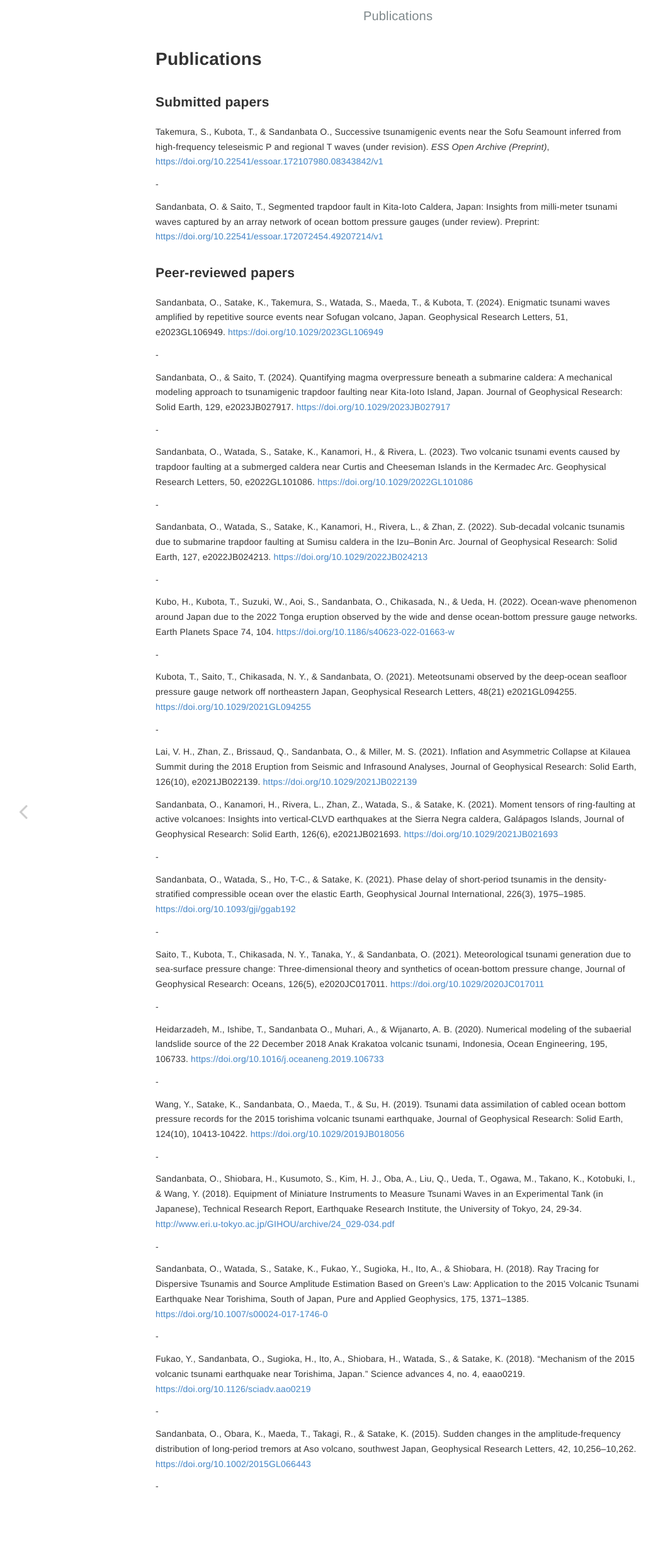
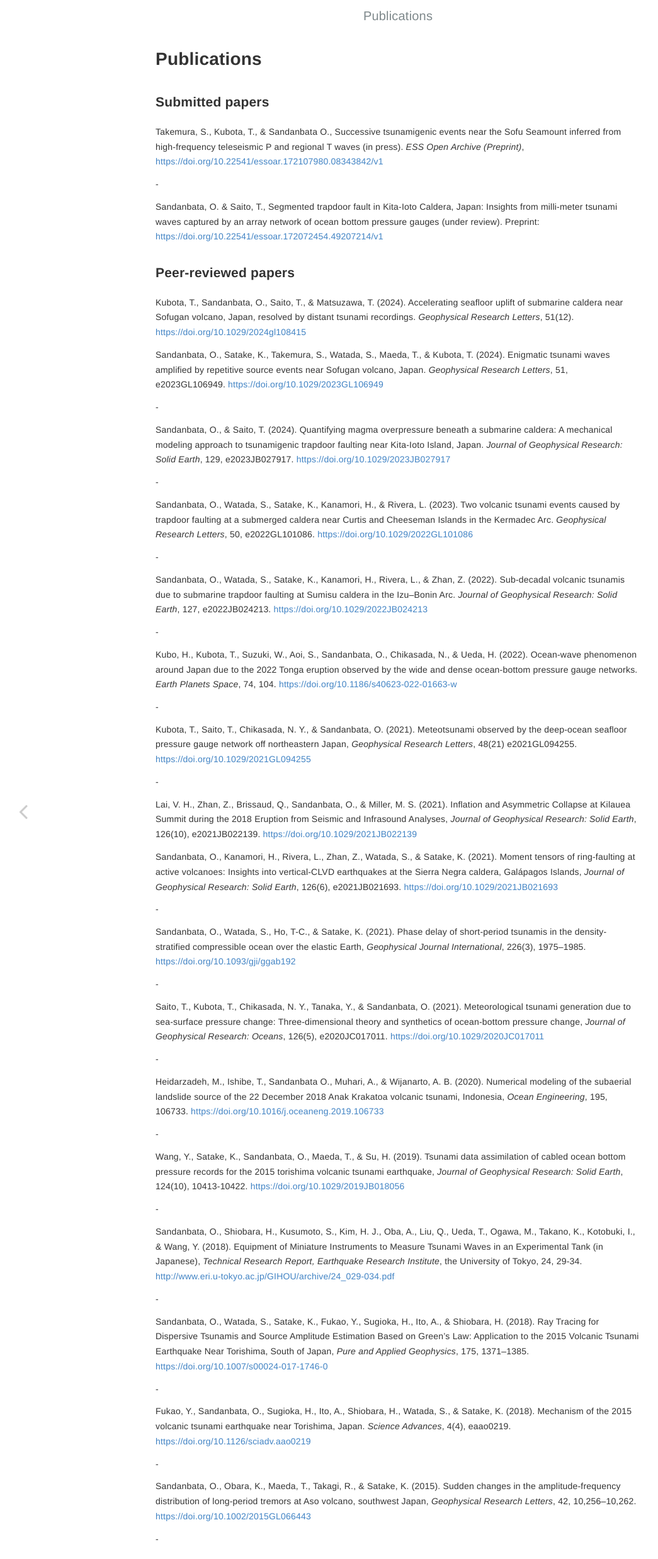
Before and after one commit to osm3dan/en_site, a Jekyll site: the page built from _pages/publications.md, in a window 1280 px wide. Shown: the whole page at 63% size, without its empty margins (8-1053 px from the left). Built offline with Jekyll 4.4.1, drawn with Linux system fonts in a browser that asks for light colours.

Commit message:
pub update

```diff
--- a/_pages/publications.md
+++ b/_pages/publications.md
@@ -5,7 +5,7 @@ title: Publications
 
 ### Submitted papers
 
-Takemura, S., Kubota, T., & Sandanbata O., Successive tsunamigenic events near the Sofu Seamount inferred from high-frequency teleseismic P and regional T waves (under revision). *ESS Open Archive (Preprint)*, [https://doi.org/10.22541/essoar.172107980.08343842/v1](https://doi.org/10.22541/essoar.172107980.08343842/v1)
+Takemura, S., Kubota, T., & Sandanbata O., Successive tsunamigenic events near the Sofu Seamount inferred from high-frequency teleseismic P and regional T waves (in press). *ESS Open Archive (Preprint)*, [https://doi.org/10.22541/essoar.172107980.08343842/v1](https://doi.org/10.22541/essoar.172107980.08343842/v1)
 
 -
 
@@ -14,64 +14,66 @@ Sandanbata, O. & Saito, T., Segmented trapdoor fault in Kita-Ioto Caldera, Japan
 
 ### Peer-reviewed papers
 
-Sandanbata, O., Satake, K., Takemura, S., Watada, S., Maeda, T., & Kubota, T. (2024). Enigmatic tsunami waves amplified by repetitive source events near Sofugan volcano, Japan. Geophysical Research Letters, 51, e2023GL106949. [https://doi.org/10.1029/2023GL106949](https://doi.org/10.1029/2023GL106949)
+Kubota, T., Sandanbata, O., Saito, T., & Matsuzawa, T. (2024). Accelerating seafloor uplift of submarine caldera near Sofugan volcano, Japan, resolved by distant tsunami recordings. *Geophysical Research Letters*, 51(12). [https://doi.org/10.1029/2024gl108415](https://doi.org/10.1029/2024gl108415)
+
+Sandanbata, O., Satake, K., Takemura, S., Watada, S., Maeda, T., & Kubota, T. (2024). Enigmatic tsunami waves amplified by repetitive source events near Sofugan volcano, Japan. *Geophysical Research Letters*, 51, e2023GL106949. [https://doi.org/10.1029/2023GL106949](https://doi.org/10.1029/2023GL106949)
 
 -
 
-Sandanbata, O., & Saito, T. (2024). Quantifying magma overpressure beneath a submarine caldera: A mechanical modeling approach to tsunamigenic trapdoor faulting near Kita-Ioto Island, Japan. Journal of Geophysical Research: Solid Earth, 129, e2023JB027917. [https://doi.org/10.1029/2023JB027917](https://doi.org/10.1029/2023JB027917)
+Sandanbata, O., & Saito, T. (2024). Quantifying magma overpressure beneath a submarine caldera: A mechanical modeling approach to tsunamigenic trapdoor faulting near Kita-Ioto Island, Japan. *Journal of Geophysical Research: Solid Earth*, 129, e2023JB027917. [https://doi.org/10.1029/2023JB027917](https://doi.org/10.1029/2023JB027917)
 
 -
 
-Sandanbata, O., Watada, S., Satake, K., Kanamori, H., & Rivera, L. (2023). Two volcanic tsunami events caused by trapdoor faulting at a submerged caldera near Curtis and Cheeseman Islands in the Kermadec Arc. Geophysical Research Letters, 50, e2022GL101086. [https://doi.org/10.1029/2022GL101086](https://doi.org/10.1029/2022GL101086)
+Sandanbata, O., Watada, S., Satake, K., Kanamori, H., & Rivera, L. (2023). Two volcanic tsunami events caused by trapdoor faulting at a submerged caldera near Curtis and Cheeseman Islands in the Kermadec Arc. *Geophysical Research Letters*, 50, e2022GL101086. [https://doi.org/10.1029/2022GL101086](https://doi.org/10.1029/2022GL101086)
 
 -
 
-Sandanbata, O., Watada, S., Satake, K., Kanamori, H., Rivera, L., & Zhan, Z. (2022). Sub-decadal volcanic tsunamis due to submarine trapdoor faulting at Sumisu caldera in the Izu–Bonin Arc. Journal of Geophysical Research: Solid Earth, 127, e2022JB024213. [https://doi.org/10.1029/2022JB024213](https://doi.org/10.1029/2022JB024213)
+Sandanbata, O., Watada, S., Satake, K., Kanamori, H., Rivera, L., & Zhan, Z. (2022). Sub-decadal volcanic tsunamis due to submarine trapdoor faulting at Sumisu caldera in the Izu–Bonin Arc. *Journal of Geophysical Research: Solid Earth*, 127, e2022JB024213. [https://doi.org/10.1029/2022JB024213](https://doi.org/10.1029/2022JB024213)
 
 -
 
-Kubo, H., Kubota, T., Suzuki, W., Aoi, S., Sandanbata, O., Chikasada, N., & Ueda, H. (2022). Ocean-wave phenomenon around Japan due to the 2022 Tonga eruption observed by the wide and dense ocean-bottom pressure gauge networks. Earth Planets Space 74, 104. [https://doi.org/10.1186/s40623-022-01663-w](https://doi.org/10.1186/s40623-022-01663-w)
+Kubo, H., Kubota, T., Suzuki, W., Aoi, S., Sandanbata, O., Chikasada, N., & Ueda, H. (2022). Ocean-wave phenomenon around Japan due to the 2022 Tonga eruption observed by the wide and dense ocean-bottom pressure gauge networks. *Earth Planets Space*, 74, 104. [https://doi.org/10.1186/s40623-022-01663-w](https://doi.org/10.1186/s40623-022-01663-w)
 
 -
 
-Kubota, T., Saito, T., Chikasada, N. Y., & Sandanbata, O. (2021). Meteotsunami observed by the deep-ocean seafloor pressure gauge network off northeastern Japan, Geophysical Research Letters, 48(21) e2021GL094255. [https://doi.org/10.1029/2021GL094255](https://doi.org/10.1029/2021GL094255)
+Kubota, T., Saito, T., Chikasada, N. Y., & Sandanbata, O. (2021). Meteotsunami observed by the deep-ocean seafloor pressure gauge network off northeastern Japan, *Geophysical Research Letters*, 48(21) e2021GL094255. [https://doi.org/10.1029/2021GL094255](https://doi.org/10.1029/2021GL094255)
 
 -
 
-Lai, V. H., Zhan, Z., Brissaud, Q., Sandanbata, O., & Miller, M. S. (2021). Inflation and Asymmetric Collapse at Kilauea Summit during the 2018 Eruption from Seismic and Infrasound Analyses, Journal of Geophysical Research: Solid Earth, 126(10), e2021JB022139. [https://doi.org/10.1029/2021JB022139](https://doi.org/10.1029/2021JB022139)
+Lai, V. H., Zhan, Z., Brissaud, Q., Sandanbata, O., & Miller, M. S. (2021). Inflation and Asymmetric Collapse at Kilauea Summit during the 2018 Eruption from Seismic and Infrasound Analyses, *Journal of Geophysical Research: Solid Earth*, 126(10), e2021JB022139. [https://doi.org/10.1029/2021JB022139](https://doi.org/10.1029/2021JB022139)
 
-Sandanbata, O., Kanamori, H., Rivera, L., Zhan, Z., Watada, S., & Satake, K. (2021). Moment tensors of ring-faulting at active volcanoes: Insights into vertical-CLVD earthquakes at the Sierra Negra caldera, Galápagos Islands, Journal of Geophysical Research: Solid Earth, 126(6), e2021JB021693. [https://doi.org/10.1029/2021JB021693](https://doi.org/10.1029/2021JB021693)
+Sandanbata, O., Kanamori, H., Rivera, L., Zhan, Z., Watada, S., & Satake, K. (2021). Moment tensors of ring-faulting at active volcanoes: Insights into vertical-CLVD earthquakes at the Sierra Negra caldera, Galápagos Islands, *Journal of Geophysical Research: Solid Earth*, 126(6), e2021JB021693. [https://doi.org/10.1029/2021JB021693](https://doi.org/10.1029/2021JB021693)
 
 -
 
-Sandanbata, O., Watada, S., Ho, T-C., & Satake, K. (2021). Phase delay of short-period tsunamis in the density-stratified compressible ocean over the elastic Earth, Geophysical Journal International, 226(3), 1975–1985. [https://doi.org/10.1093/gji/ggab192](https://doi.org/10.1093/gji/ggab192)
+Sandanbata, O., Watada, S., Ho, T-C., & Satake, K. (2021). Phase delay of short-period tsunamis in the density-stratified compressible ocean over the elastic Earth, *Geophysical Journal International*, 226(3), 1975–1985. [https://doi.org/10.1093/gji/ggab192](https://doi.org/10.1093/gji/ggab192)
 
 -
 
-Saito, T., Kubota, T., Chikasada, N. Y., Tanaka, Y., & Sandanbata, O. (2021). Meteorological tsunami generation due to sea-surface pressure change: Three-dimensional theory and synthetics of ocean-bottom pressure change, Journal of Geophysical Research: Oceans, 126(5), e2020JC017011. [https://doi.org/10.1029/2020JC017011](https://doi.org/10.1029/2020JC017011)
+Saito, T., Kubota, T., Chikasada, N. Y., Tanaka, Y., & Sandanbata, O. (2021). Meteorological tsunami generation due to sea-surface pressure change: Three-dimensional theory and synthetics of ocean-bottom pressure change, *Journal of Geophysical Research: Oceans*, 126(5), e2020JC017011. [https://doi.org/10.1029/2020JC017011](https://doi.org/10.1029/2020JC017011)
 
 -
 
-Heidarzadeh, M., Ishibe, T., Sandanbata O., Muhari, A., & Wijanarto, A. B. (2020). Numerical modeling of the subaerial landslide source of the 22 December 2018 Anak Krakatoa volcanic tsunami, Indonesia, Ocean Engineering, 195, 106733. [https://doi.org/10.1016/j.oceaneng.2019.106733](https://doi.org/10.1016/j.oceaneng.2019.106733)
+Heidarzadeh, M., Ishibe, T., Sandanbata O., Muhari, A., & Wijanarto, A. B. (2020). Numerical modeling of the subaerial landslide source of the 22 December 2018 Anak Krakatoa volcanic tsunami, Indonesia, *Ocean Engineering*, 195, 106733. [https://doi.org/10.1016/j.oceaneng.2019.106733](https://doi.org/10.1016/j.oceaneng.2019.106733)
 
 -
 
-Wang, Y., Satake, K., Sandanbata, O., Maeda, T., & Su, H. (2019). Tsunami data assimilation of cabled ocean bottom pressure records for the 2015 torishima volcanic tsunami earthquake, Journal of Geophysical Research: Solid Earth, 124(10), 10413-10422. [https://doi.org/10.1029/2019JB018056](https://doi.org/10.1029/2019JB018056)
+Wang, Y., Satake, K., Sandanbata, O., Maeda, T., & Su, H. (2019). Tsunami data assimilation of cabled ocean bottom pressure records for the 2015 torishima volcanic tsunami earthquake, *Journal of Geophysical Research: Solid Earth*, 124(10), 10413-10422. [https://doi.org/10.1029/2019JB018056](https://doi.org/10.1029/2019JB018056)
 
 -
 
-Sandanbata, O., Shiobara, H., Kusumoto, S., Kim, H. J., Oba, A., Liu, Q., Ueda, T., Ogawa, M., Takano, K., Kotobuki, I., & Wang, Y. (2018). Equipment of Miniature Instruments to Measure Tsunami Waves in an Experimental Tank (in Japanese), Technical Research Report, Earthquake Research Institute, the University of Tokyo, 24, 29-34. [http://www.eri.u-tokyo.ac.jp/GIHOU/archive/24_029-034.pdf](http://www.eri.u-tokyo.ac.jp/GIHOU/archive/24_029-034.pdf)
+Sandanbata, O., Shiobara, H., Kusumoto, S., Kim, H. J., Oba, A., Liu, Q., Ueda, T., Ogawa, M., Takano, K., Kotobuki, I., & Wang, Y. (2018). Equipment of Miniature Instruments to Measure Tsunami Waves in an Experimental Tank (in Japanese), *Technical Research Report, Earthquake Research Institute*, the University of Tokyo, 24, 29-34. [http://www.eri.u-tokyo.ac.jp/GIHOU/archive/24_029-034.pdf](http://www.eri.u-tokyo.ac.jp/GIHOU/archive/24_029-034.pdf)
 
 -
 
-Sandanbata, O., Watada, S., Satake, K., Fukao, Y., Sugioka, H., Ito, A., & Shiobara, H. (2018). Ray Tracing for Dispersive Tsunamis and Source Amplitude Estimation Based on Green’s Law: Application to the 2015 Volcanic Tsunami Earthquake Near Torishima, South of Japan, Pure and Applied Geophysics, 175, 1371–1385. [https://doi.org/10.1007/s00024-017-1746-0](https://doi.org/10.1007/s00024-017-1746-0)
+Sandanbata, O., Watada, S., Satake, K., Fukao, Y., Sugioka, H., Ito, A., & Shiobara, H. (2018). Ray Tracing for Dispersive Tsunamis and Source Amplitude Estimation Based on Green’s Law: Application to the 2015 Volcanic Tsunami Earthquake Near Torishima, South of Japan, *Pure and Applied Geophysics*, 175, 1371–1385. [https://doi.org/10.1007/s00024-017-1746-0](https://doi.org/10.1007/s00024-017-1746-0)
 
 -
 
-Fukao, Y., Sandanbata, O., Sugioka, H., Ito, A., Shiobara, H., Watada, S., & Satake, K. (2018). "Mechanism of the 2015 volcanic tsunami earthquake near Torishima, Japan." Science advances 4, no. 4, eaao0219. [https://doi.org/10.1126/sciadv.aao0219](https://doi.org/10.1126/sciadv.aao0219)
+Fukao, Y., Sandanbata, O., Sugioka, H., Ito, A., Shiobara, H., Watada, S., & Satake, K. (2018). Mechanism of the 2015 volcanic tsunami earthquake near Torishima, Japan. *Science Advances*, 4(4), eaao0219. [https://doi.org/10.1126/sciadv.aao0219](https://doi.org/10.1126/sciadv.aao0219)
 
 -
 
-Sandanbata, O., Obara, K., Maeda, T., Takagi, R., & Satake, K. (2015). Sudden changes in the amplitude‐frequency distribution of long‐period tremors at Aso volcano, southwest Japan, Geophysical Research Letters, 42, 10,256–10,262. [https://doi.org/10.1002/2015GL066443](https://doi.org/10.1002/2015GL066443)
+Sandanbata, O., Obara, K., Maeda, T., Takagi, R., & Satake, K. (2015). Sudden changes in the amplitude‐frequency distribution of long‐period tremors at Aso volcano, southwest Japan, *Geophysical Research Letters*, 42, 10,256–10,262. [https://doi.org/10.1002/2015GL066443](https://doi.org/10.1002/2015GL066443)
 
 -
```
